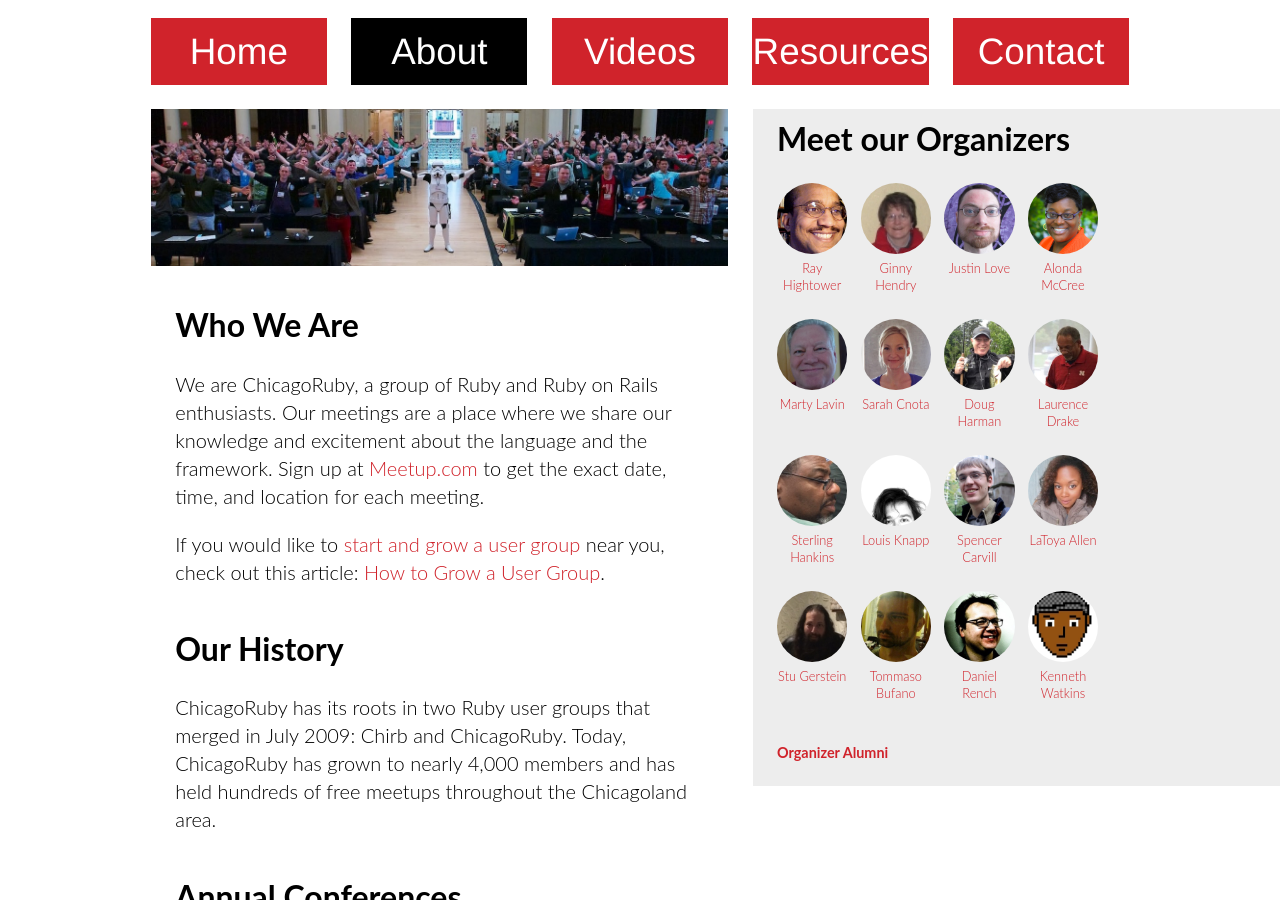
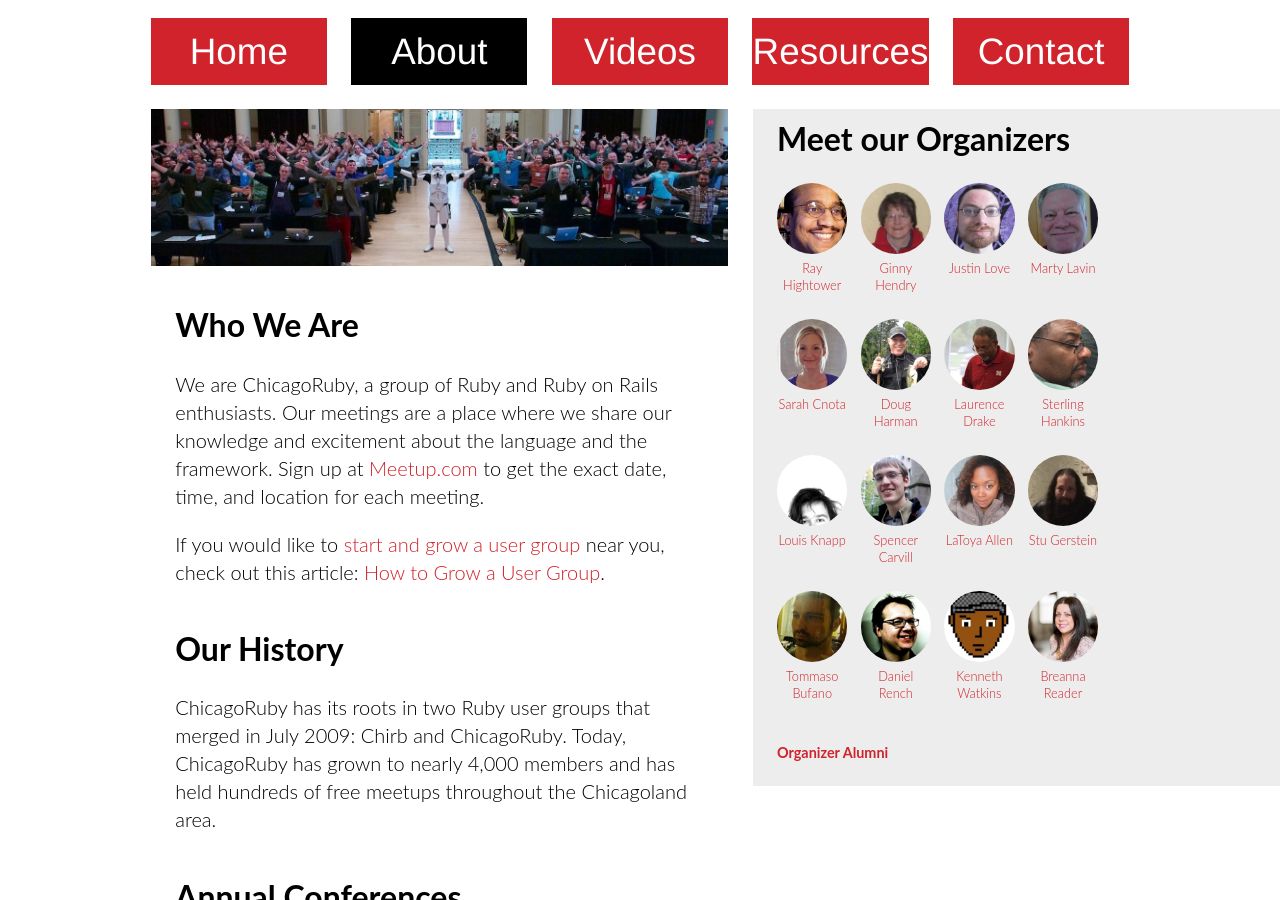
Before and after one commit to chicagoruby/chicagoruby-website, a Jekyll site: the page built from pages/advanced/about.html, in a window 1280 px wide and 900 px high, scrolled down 192 px. Built offline with Jekyll 4.4.1, drawn with Linux system fonts in a browser that asks for light colours; nearby versions of some CDN libraries.

Commit message:
Remove Alonda McCree, add Breanna Reader.

```diff
--- a/_data/organizers.yml
+++ b/_data/organizers.yml
@@ -8,9 +8,6 @@ current:
   - name: Justin Love
     link: http://twitter.com/wondible
     photo: justin_love.jpg
-  - name: Alonda McCree
-    link: http://twitter.com/themccreefiles
-    photo: alonda_mccree.jpg
   - name: Marty Lavin
     link: http://www.meetup.com/ChicagoRuby/members/1345203/
     photo: marty_lavin.jpg
@@ -47,6 +44,9 @@ current:
   - name: Kenneth Watkins
     link: https://twitter.com/kennethjulian
     photo: kenneth_watkins.jpg
+  - name: Breanna Reader
+    link: http://www.meetup.com/ChicagoRuby/members/214943981/
+    photo: breanna_reader.jpg
 past:
   - name: Steve Rummel
     link: http://www.meetup.com/ChicagoRuby/members/3035910/
```
Also changed, not shown: assets/organizers/breanna_reader.jpg (added), 1 other file.
